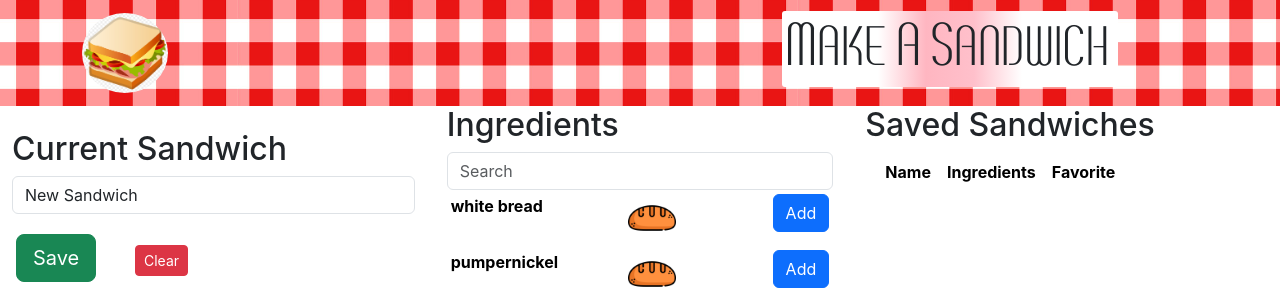
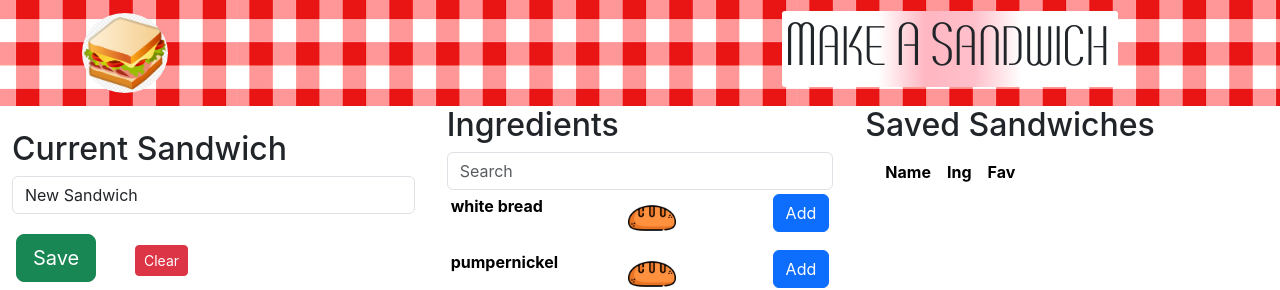
Before and after one commit to mat-lundin/makeasandwich, a React (Create React App) app: page / in a window 1280 px wide. Shown: the top 290 px of the page. Built offline with nearby package versions, Linux system fonts and the light colour scheme.

Commit message:
add space between load and remove btns

```diff
--- a/src/components/Saved.js
+++ b/src/components/Saved.js
@@ -41,8 +41,8 @@ useEffect(()=>{
                 <thead>
                     <tr>
                         <th>Name</th>
-                        <th>Ingredients</th>
-                        <th>Favorite</th>
+                        <th>Ing</th>
+                        <th>Fav</th>
                         <th></th>
                         <th></th>
                     </tr>
@@ -53,7 +53,7 @@ useEffect(()=>{
                         <td>{item.name}</td>
                         <td>{item.ingredients.map((id, index)=>{return(<div className='savedIng' key={index}> {props.displayIngName(id)}<img className='ingIcon' src={props.displayIngIcon(id)} alt="ingredient icon"></img></div>)})}</td>
                         <td className='starred' onClick={()=>toggleStar(index)}>{item.starred && <img className='starImg' alt="star for favorite" src={process.env.PUBLIC_URL+'/images/ingredients/star.png'}></img>}</td>
-                        <td><Button variant='info' onClick={()=>loadSandwich(item)}>Load</Button><Button variant='danger' onClick={()=>props.removeFromSaved(item)}>Remove</Button></td>
+                        <td><Button variant='info' onClick={()=>loadSandwich(item)}>Load</Button><Button id='removeBtn' variant='danger' onClick={()=>props.removeFromSaved(item)}>Remove</Button></td>
                     </tr>)
 })}
                 </tbody>
--- a/src/styles.css
+++ b/src/styles.css
@@ -97,6 +97,10 @@ main {
     height: 10vh;
 }
 
+.saved #removeBtn {
+  margin-top: 2vh;
+}
+
 #ingTable {
     height: 10%;
     overflow-y: auto;
```
